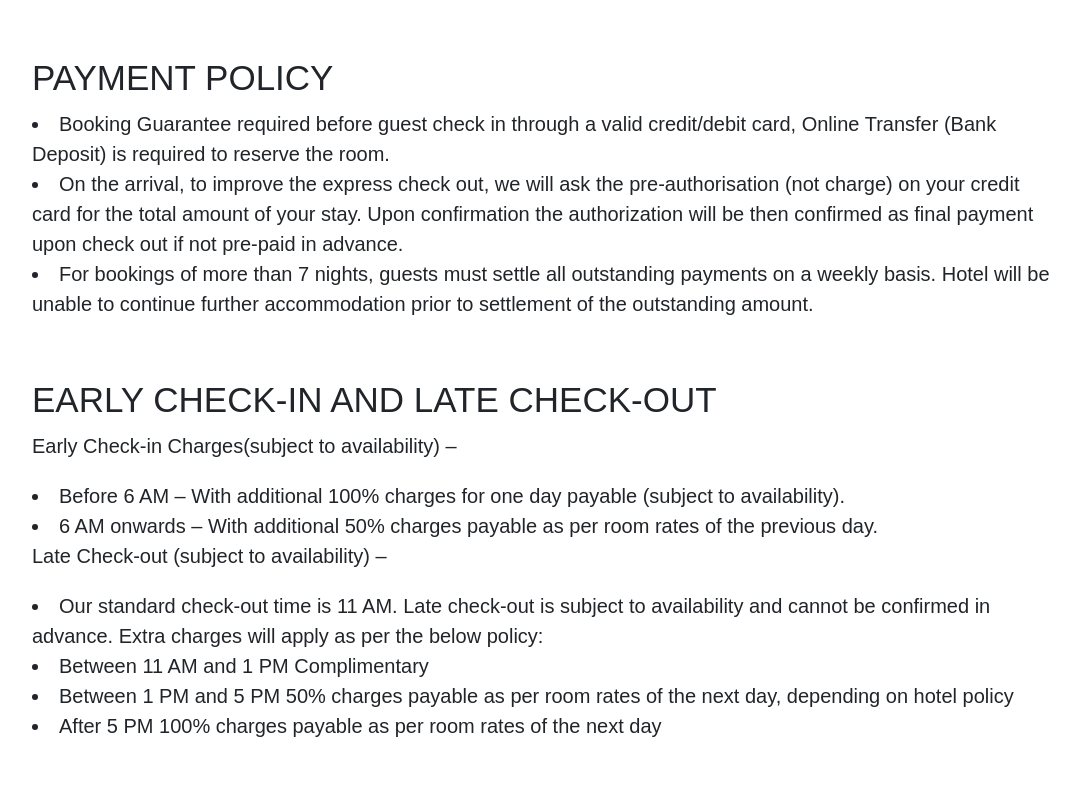
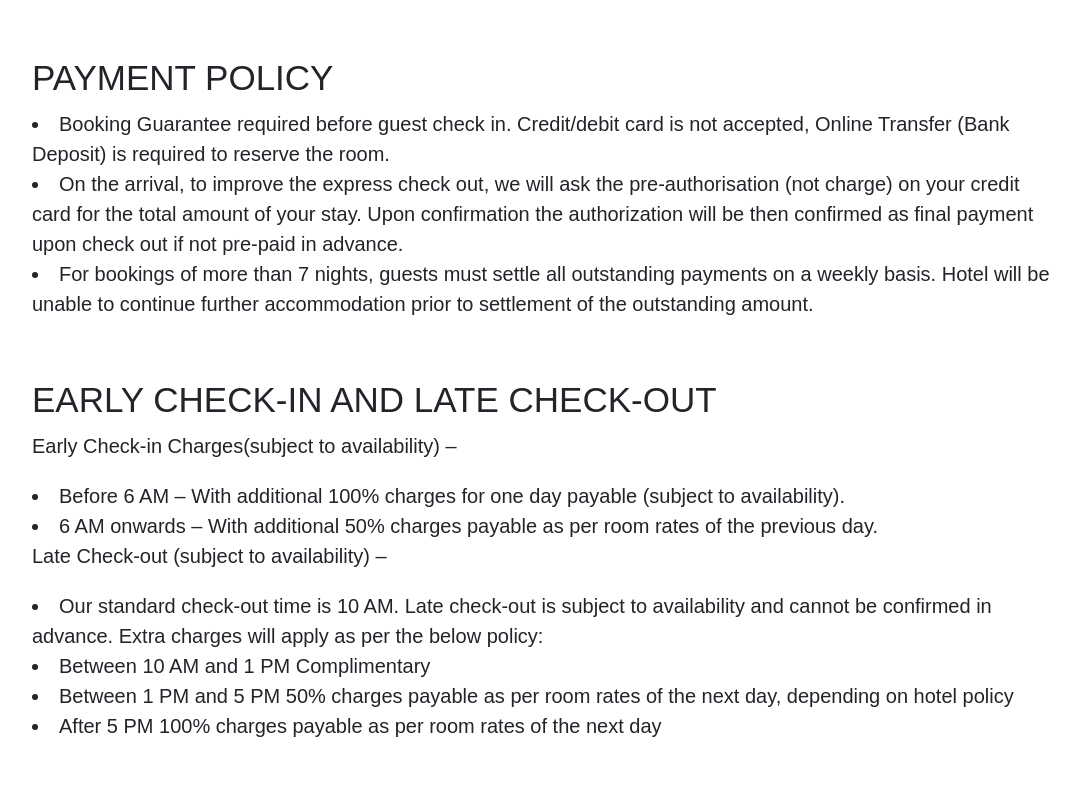
Before and after one commit to roymanashi/legalterms.github.io, a plain HTML site: page index.html in a window 1280 px wide. Shown: the part 1295-2080 px from the top of the page, without its empty margins (98-1178 px from the left). Drawn offline with nearby package versions, Linux system fonts and the light colour scheme.

Commit message:
Update index.html

```diff
--- a/index.html
+++ b/index.html
@@ -57,7 +57,7 @@
         </div>
         <div class="payment">
             <h3>PAYMENT POLICY</h3>
-            <li>Booking Guarantee required before guest check in through a valid credit/debit card, Online Transfer (Bank Deposit) is required to reserve the room.</li>
+            <li>Booking Guarantee required before guest check in. Credit/debit card is not accepted, Online Transfer (Bank Deposit) is required to reserve the room.</li>
             <li>On the arrival, to improve the express check out, we will ask the pre-authorisation (not charge) on your credit card for the total amount of your stay. Upon confirmation the authorization will be then confirmed as final payment upon check out if not pre-paid in advance.</li>
             <li>For bookings of more than 7 nights, guests must settle all outstanding payments on a weekly basis. Hotel will be unable to continue further accommodation prior to settlement of the outstanding amount.</li>
         </div>
@@ -67,8 +67,8 @@
             <li>Before 6 AM – With additional 100% charges for one day payable (subject to availability).</li>
             <li>6 AM onwards – With additional 50% charges payable as per room rates of the previous day.</li>
             <p>Late Check-out (subject to availability) –</p>
-            <li>Our standard check-out time is 11 AM. Late check-out is subject to availability and cannot be confirmed in advance. Extra charges will apply as per the below policy:</li>
-            <li>Between 11 AM and 1 PM Complimentary</li>
+            <li>Our standard check-out time is 10 AM. Late check-out is subject to availability and cannot be confirmed in advance. Extra charges will apply as per the below policy:</li>
+            <li>Between 10 AM and 1 PM Complimentary</li>
             <li>Between 1 PM and 5 PM 50% charges payable as per room rates of the next day, depending on hotel policy</li>
             <li>After 5 PM 100% charges payable as per room rates of the next day</li>
         </div>
@@ -81,7 +81,7 @@
             <li>Date change or any amendment in reservation is subject to amendment cost of INR 500 (Inclusive GST) or tariff applicable for the day (Which ever is higher).</li>
         </div>
         <div class="refund">
-        <h2>CANCELLATION& REFUND POLICY</h2>
+        <h2>CANCELLATION & REFUND POLICY</h2>
             <li>Cancellations for daily reservation must be received 48 hours prior to check in to avoid one-night retention charges.</li>
             <li>In case, no cancelation policy is mentioned on the hotel details page, the following cancellation policy shall apply:</li>
             <li>48 hours or more prior to check-in time Free cancellation (100% refund)</li>
```
